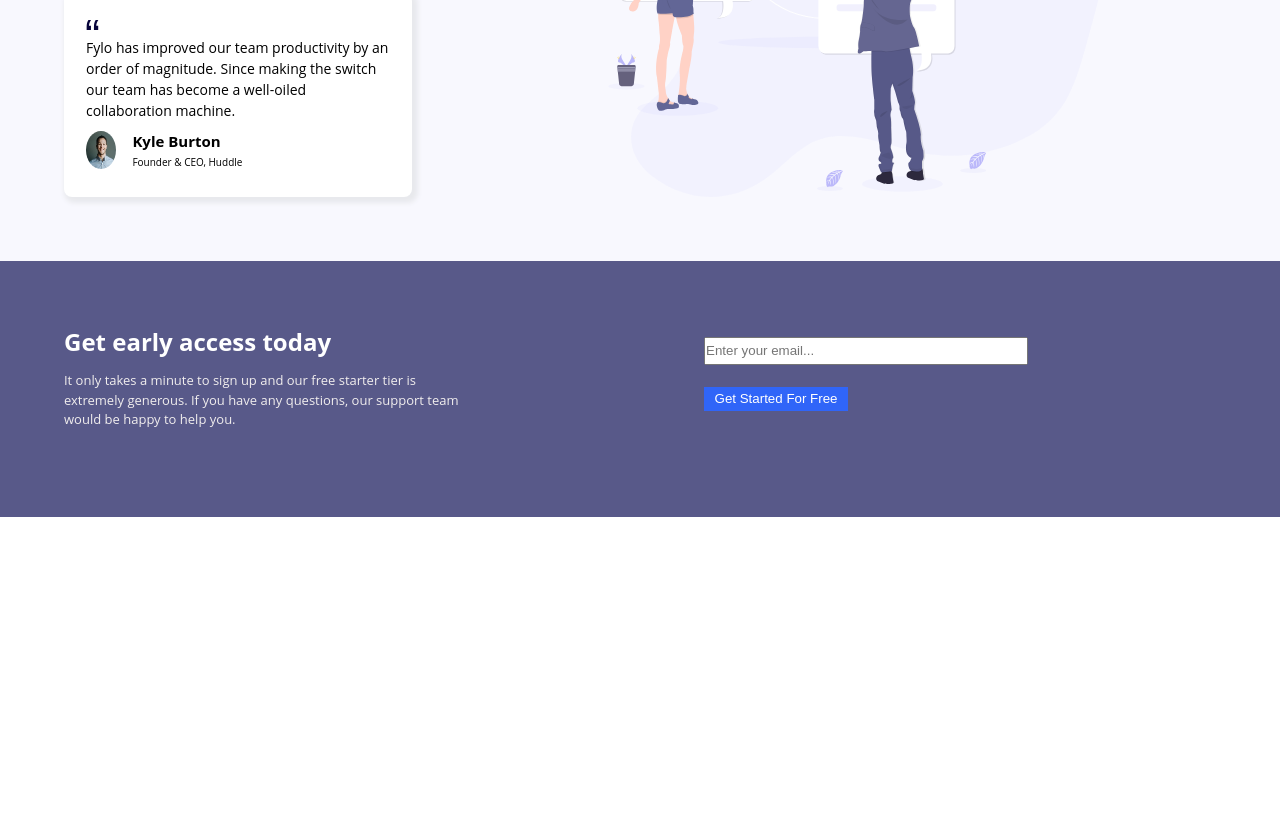
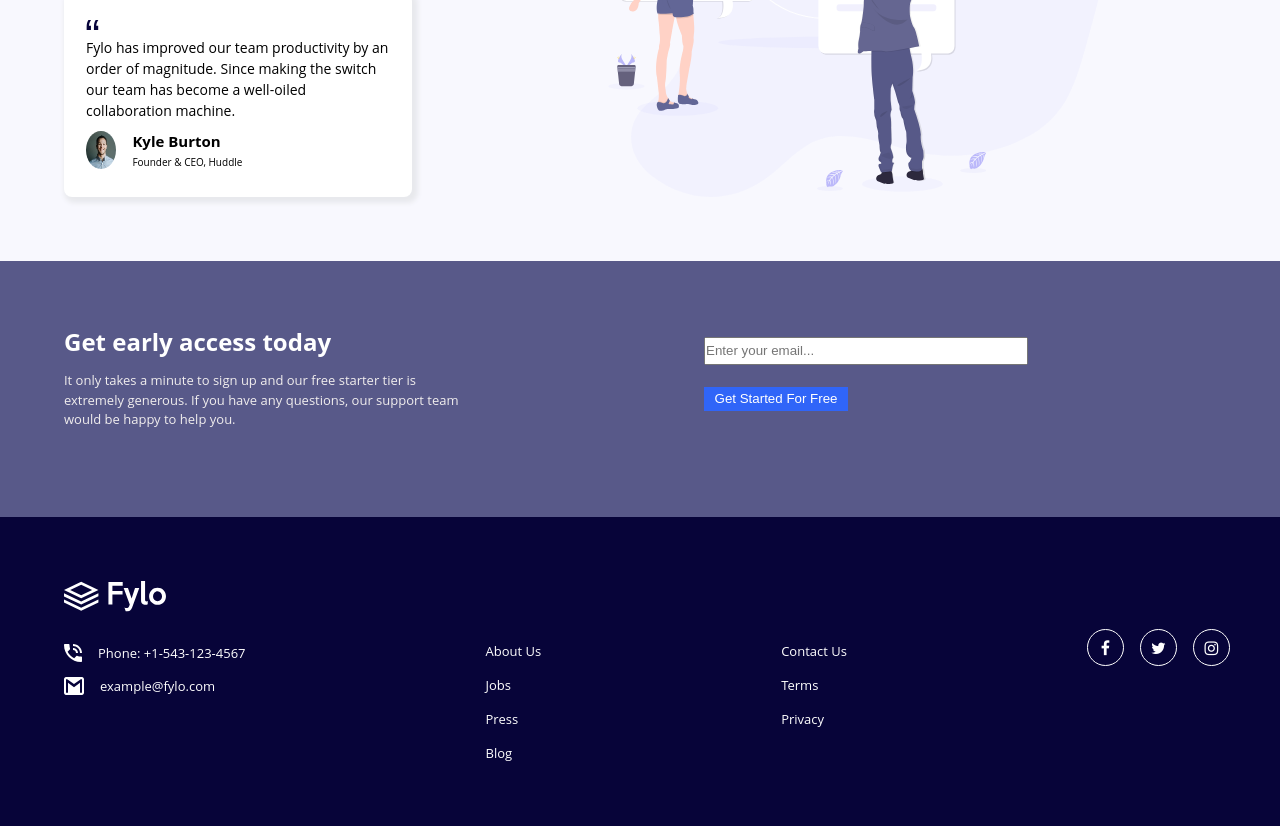
Before and after one commit to Frankmona/Fylo-landing-page-with-two-column-layout, a plain HTML site: page index1.html in a window 1280 px wide. Shown: the part 907-1733 px from the top of the page. Before the commit the page ends 1424 px from the top, so only its background shows below. Drawn offline with Linux system fonts and the light colour scheme.

Commit message:
completed project

```diff
--- a/index1.html
+++ b/index1.html
@@ -6,6 +6,8 @@
     <meta name="viewport" content="width=device-width, initial-scale=1.0">
     <title>Fylo landing page with two column layout</title>
     <link rel="stylesheet"  href="styles.css">
+    <link rel="stylesheet" href="https://cdnjs.cloudflare.com/ajax/libs/font-awesome/4.7.0/css/font-awesome.min.css">
+
 </head>
 <body>
     <main>
@@ -105,6 +107,49 @@
 
         </div>
 
+        <div class="column4">
+            <img src="./images/logo.svg" alt="logo" class="img_logo_footer"/>
+
+            <div class="footer_content_row_display">
+                <div class="contact_details">
+
+                    <div class="contact_details_logo_display">
+                        <img src="./images/icon-phone.svg" alt="icon-phone"/>
+                        <p class="p_contact_details">Phone: +1-543-123-4567</p>
+                    </div>
+
+                    <div class="contact_details_logo_display">
+                        <img src="./images/icon-email.svg"/>
+                        <p class="p_contact_details">example@fylo.com</p>
+                    </div>
+                </div>
+
+                <div class="a_info">
+                    <a href="#" class="a_info_style">About Us</a>
+                    <a href="#" class="a_info_style">Jobs</a>
+                    <a href="#" class="a_info_style">Press</a>
+                    <a href="#" class="a_info_style">Blog</a>
+                </div>
+
+               <div class="a_info" >
+                <a href="#" class="a_info_style">Contact Us</a>
+                <a href="#" class="a_info_style">Terms</a>
+                <a href="#" class="a_info_style">Privacy</a>
+               </div>
+
+
+                <div class="icon_row">
+                    <a href="#" class="circle fa fa-facebook"></a>
+                    <a href="#" class="circle fa fa-twitter"></a>
+                    <a href="#" class="circle fa fa-instagram"></a>
+                </div>
+
+            </div>
+
+
+
+        </div>
+
     </main>
 </body>
 </html>
--- a/styles.css
+++ b/styles.css
@@ -11,7 +11,7 @@ body{
 .column1{
     width: 100%;
     min-height: 20rem;
-    /* background-color: aqua; */
+    /* background-color: red; */
     padding: 5%;
 }
 
@@ -234,3 +234,77 @@ input{
     display: flex;
     gap: 15rem;
 }
+
+.column4{
+    width: 100%;
+    min-height: 7rem;
+    background-color: hsl(243, 87%, 12%);
+    padding: 5%;
+    font-family: 'Open Sans', sans-serif;
+
+}
+
+.img_logo_footer{
+width: 8%;
+filter:  brightness(0) invert(1);
+}
+
+.p_contact_details{
+    color: white;
+    font-size: small;
+}
+
+.contact_details_logo_display{
+    display: flex;
+    gap: 1rem;
+    padding-top: 15px;
+}
+
+.contact_details{
+    padding-top: 1%;
+}
+
+.a_info_style{
+    text-decoration: none;
+    font-size: small;
+    color: white;
+}
+
+.a_info{
+    display: flex;
+    flex-direction: column;
+    gap: 1rem;
+    padding-top: 2%;
+}
+
+a:hover{
+    color:hsl(244, 57%, 69%);
+}
+
+.fa {
+    text-decoration: none;
+    color: white;
+}
+
+.circle {
+    width: 15px;
+    height: 15px;
+    border-radius: 50%;
+    text-align: center;
+    line-height: 15px;
+    vertical-align: middle;
+    padding: 10px;
+    border: 1px solid white;
+  }
+
+  .icon_row{
+    display: flex;
+    gap: 1rem;
+    margin-top: 1%;
+
+  }
+
+  .footer_content_row_display{
+    display: flex;
+    gap: 15rem;
+  }
```
